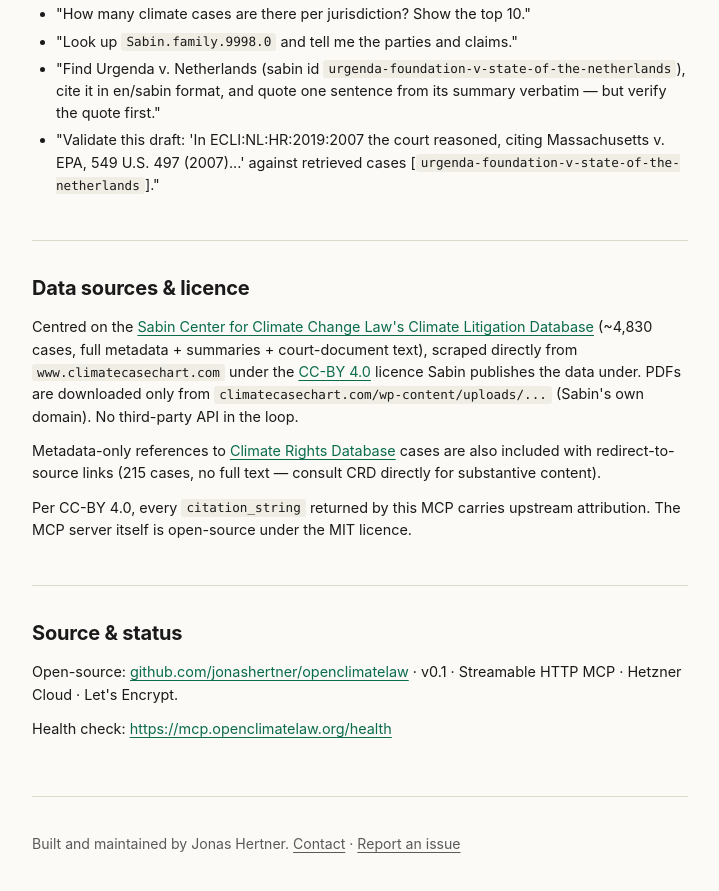
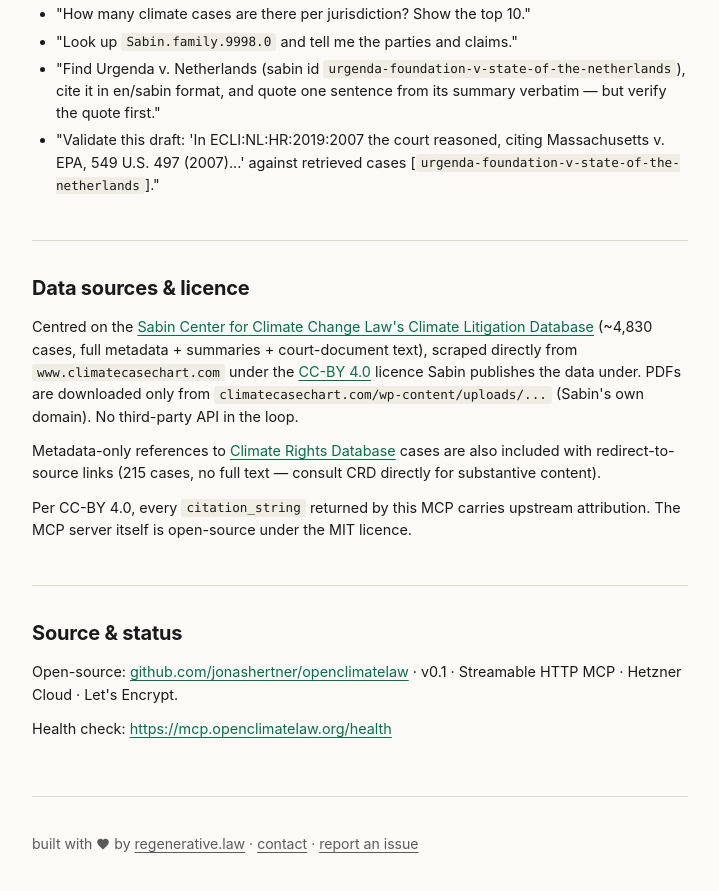
Before and after one commit to jonashertner/openclimatelaw, a plain HTML site: page deploy/apex/index.html in a window 1280 px wide. Shown: the part 4856-5747 px from the top of the page, without its empty margins (280-999 px from the left). Drawn offline with Linux system fonts and the light colour scheme.

Commit message:
footer: built with <3 by regenerative.law (monochrome heart svg)

```diff
--- a/deploy/apex/index.html
+++ b/deploy/apex/index.html
@@ -362,7 +362,7 @@
 </p>
 
 <footer>
-    <p>Built and maintained by Jonas Hertner. <a href="mailto:jonashertner@protonmail.ch">Contact</a> · <a href="https://github.com/jonashertner/openclimatelaw/issues">Report an issue</a></p>
+    <p>built with <svg aria-label="love" role="img" width="14" height="14" viewBox="0 0 24 24" fill="currentColor" style="vertical-align: -2px;"><path d="M12 21.35l-1.45-1.32C5.4 15.36 2 12.28 2 8.5 2 5.42 4.42 3 7.5 3c1.74 0 3.41.81 4.5 2.09C13.09 3.81 14.76 3 16.5 3 19.58 3 22 5.42 22 8.5c0 3.78-3.4 6.86-8.55 11.54L12 21.35z"/></svg> by <a href="https://regenerative.law">regenerative.law</a> · <a href="mailto:jonashertner@protonmail.ch">contact</a> · <a href="https://github.com/jonashertner/openclimatelaw/issues">report an issue</a></p>
 </footer>
 
 </main>
```
